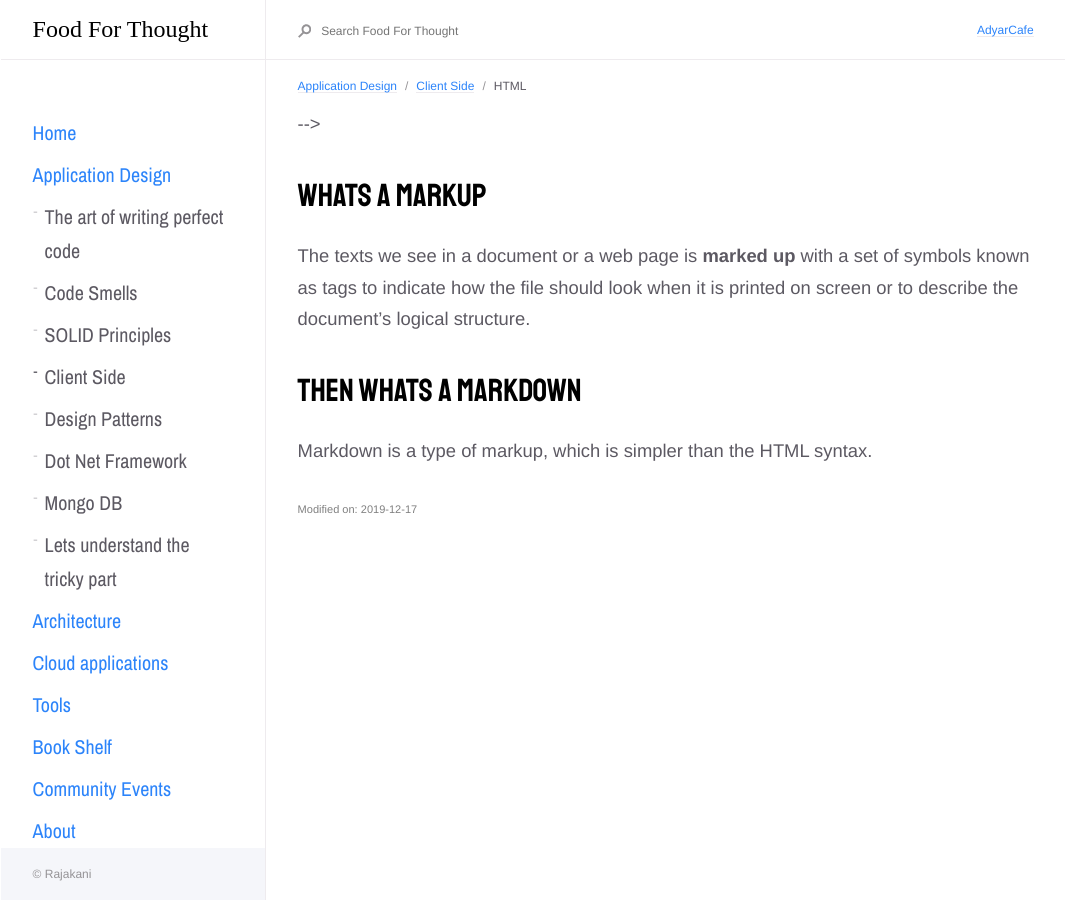
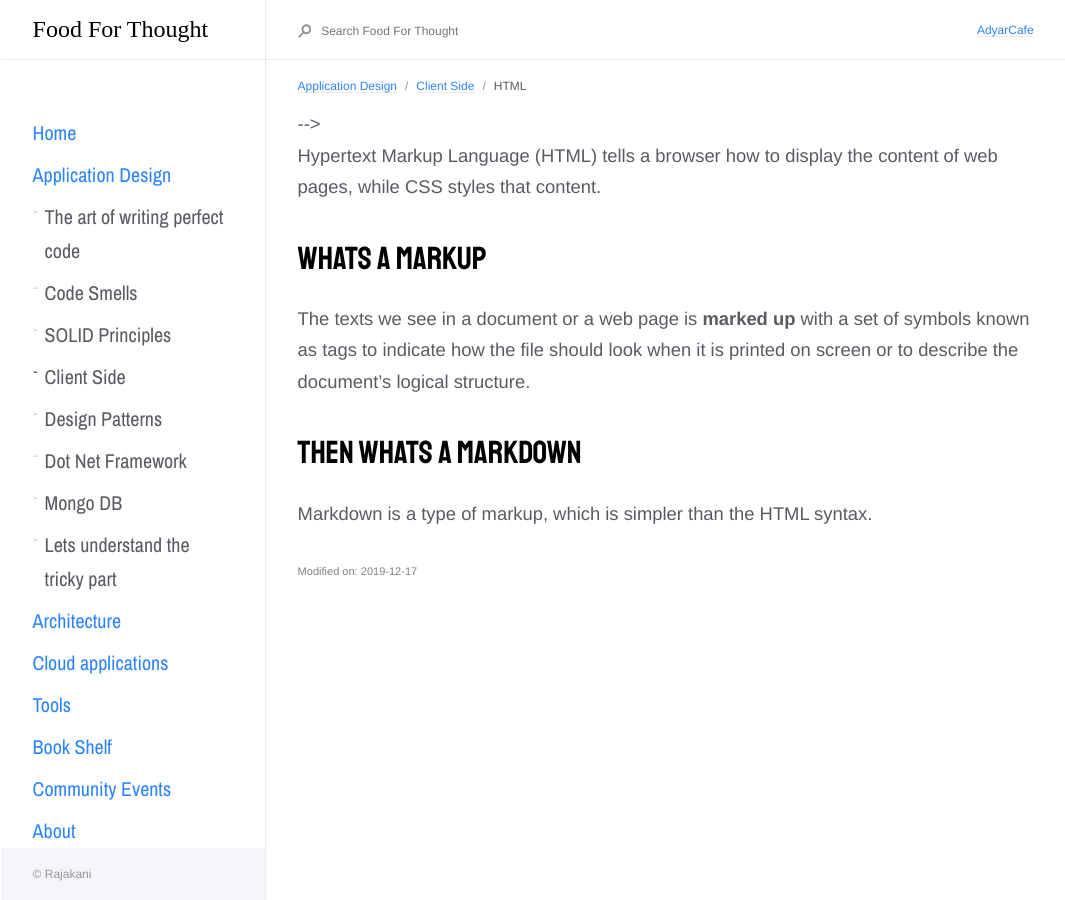
Before and after one commit to Rajakani/rajakani.github.io, a Jekyll site: the page built from docs/applicationDesign/client-side/html/html.md, in a window 1280 px wide. Shown: the whole page, without its empty margins (16-1081 px from the left). Built offline with Jekyll 4.4.1, drawn with Linux system fonts in a browser that asks for light colours; some web fonts are replaced; comment, search, counter and statistics services are not loaded.

Commit message:
Update html.md

```diff
--- a/docs/applicationDesign/client-side/html/html.md
+++ b/docs/applicationDesign/client-side/html/html.md
@@ -9,6 +9,8 @@ comments: true
 is_display_Horizontal_Ads: true
 ---
 
+Hypertext Markup Language (HTML) tells a browser how to display the content of web pages, while CSS styles that content.
+
 ## WHATS A MARKUP
 The texts we see in a document or a web page is **marked up** with a set of symbols known as tags to indicate how the file should look when it is printed on screen or to describe the document's logical structure.
 
```
